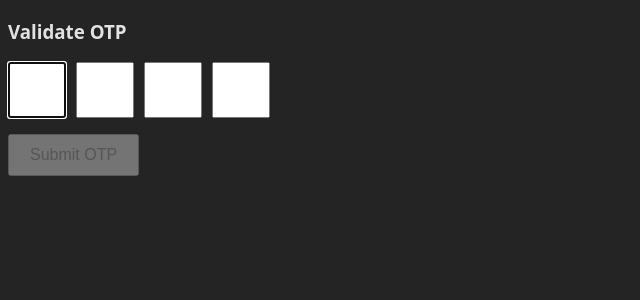
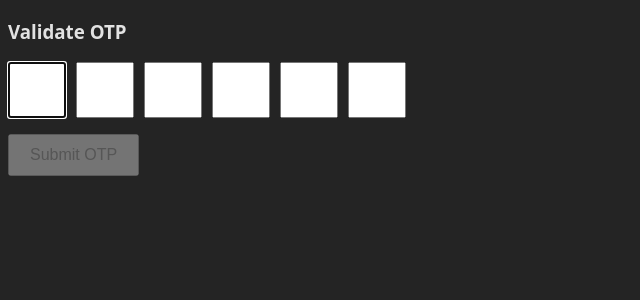
Before and after one commit to Adarsh-kushwaha/machine-coding, a React app: page /otp in a window 1280 px wide. Shown: the top 300 px of the page, without its empty margins (0-640 px from the left). Built offline with nearby package versions, Linux system fonts and the light colour scheme; the HTML template or start-up script is replaced by a standard one.

Commit message:
pushed otp

```diff
--- a/src/pages/OtpInput.jsx
+++ b/src/pages/OtpInput.jsx
@@ -1,7 +1,8 @@
 import { useRef, useEffect, useState } from "react";
 
 export default function OtpInput() {
-  const otpLength = 4;
+  const otpLength = 6;
+  const regex = /^[0-9]?$/;
 
   // State to store OTP digits as an array
   const [otp, setOtp] = useState(Array(otpLength).fill(""));
@@ -17,41 +18,43 @@ export default function OtpInput() {
   // Handle value change for each OTP input
   const handleChange = (e, index) => {
     const value = e.target.value;
+    if (!regex.test(value)) {
+      return;
+    }
 
-    // Allow only a single numeric digit (0–9)
-    if (!/^[0-9]?$/.test(value)) return;
+    if (index > 0 && inputRefs.current[index - 1].value === "") {
+      // inputRefs.current[index]?.blur();
+      return;
+    }
 
-    // Prevent entering value if previous input is empty (sequential rule)
-    if (index > 0 && otp[index - 1] === "") return;
-
-    // Create a copy of current OTP
     const newOtp = [...otp];
     newOtp[index] = value;
     setOtp(newOtp);
 
-    // Automatically move focus to next input if value is entered
-    if (value && index < otpLength - 1) {
+    //move to next input
+    if (index < otp.length - 1 && value) {
       inputRefs.current[index + 1].focus();
     }
+
+    if (index === otp.length - 1) {
+      inputRefs.current[index].blur();
+    }
+
+    console.log(otp);
   };
 
   // Handle backspace behavior
   const handleKeyDown = (e, index) => {
-    // If current input is empty and backspace is pressed,
-    // move focus to the previous input
-    if (e.key === "Backspace" && !otp[index] && index > 0) {
+    if (e.key === "Backspace" && index > 0 && !otp[index]) {
       inputRefs.current[index - 1].focus();
     }
   };
 
   // Prevent clicking on inputs out of sequence
   const handleClick = (index) => {
-    // Allow click only if all previous fields are filled
-    for (let i = 0; i < index; i++) {
-      if (otp[i] === "") {
-        inputRefs.current[i].focus();
-        return;
-      }
+    if (index > 0 && inputRefs.current[index - 1].value === "") {
+      inputRefs.current[index]?.blur();
+      return;
     }
   };
 
@@ -60,11 +63,7 @@ export default function OtpInput() {
 
   // Handle OTP submission
   const handleSubmit = () => {
-    const enteredOtp = otp.join("");
-    console.log("Submitted OTP:", enteredOtp);
-
-    // Example: API call can be triggered here
-    // verifyOtp(enteredOtp);
+    console.log("My otp", otp.join(""))
   };
 
   return (
@@ -89,9 +88,7 @@ export default function OtpInput() {
               textAlign: "center",
               fontSize: "18px",
               cursor:
-                index === 0 || otp[index - 1] !== ""
-                  ? "text"
-                  : "not-allowed",
+                index === 0 || otp[index - 1] !== "" ? "text" : "not-allowed",
             }}
           />
         ))}
```
